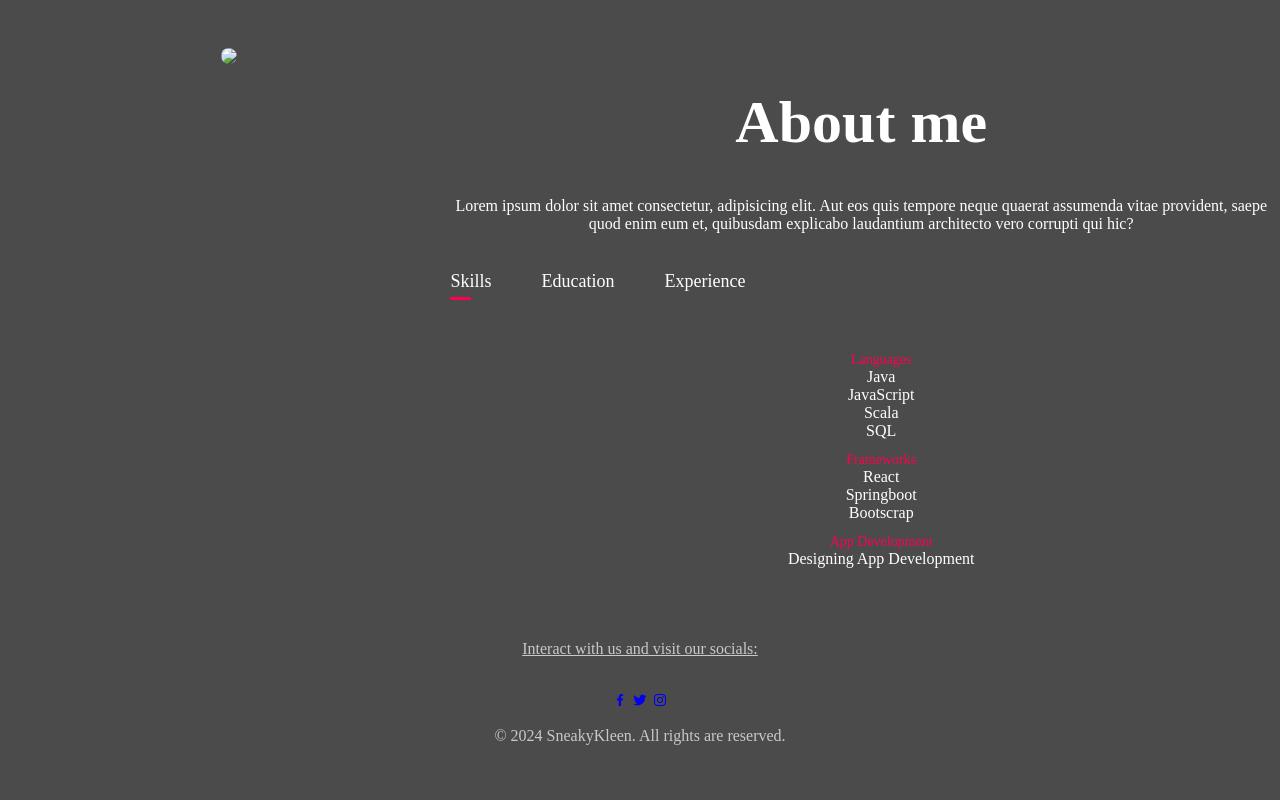
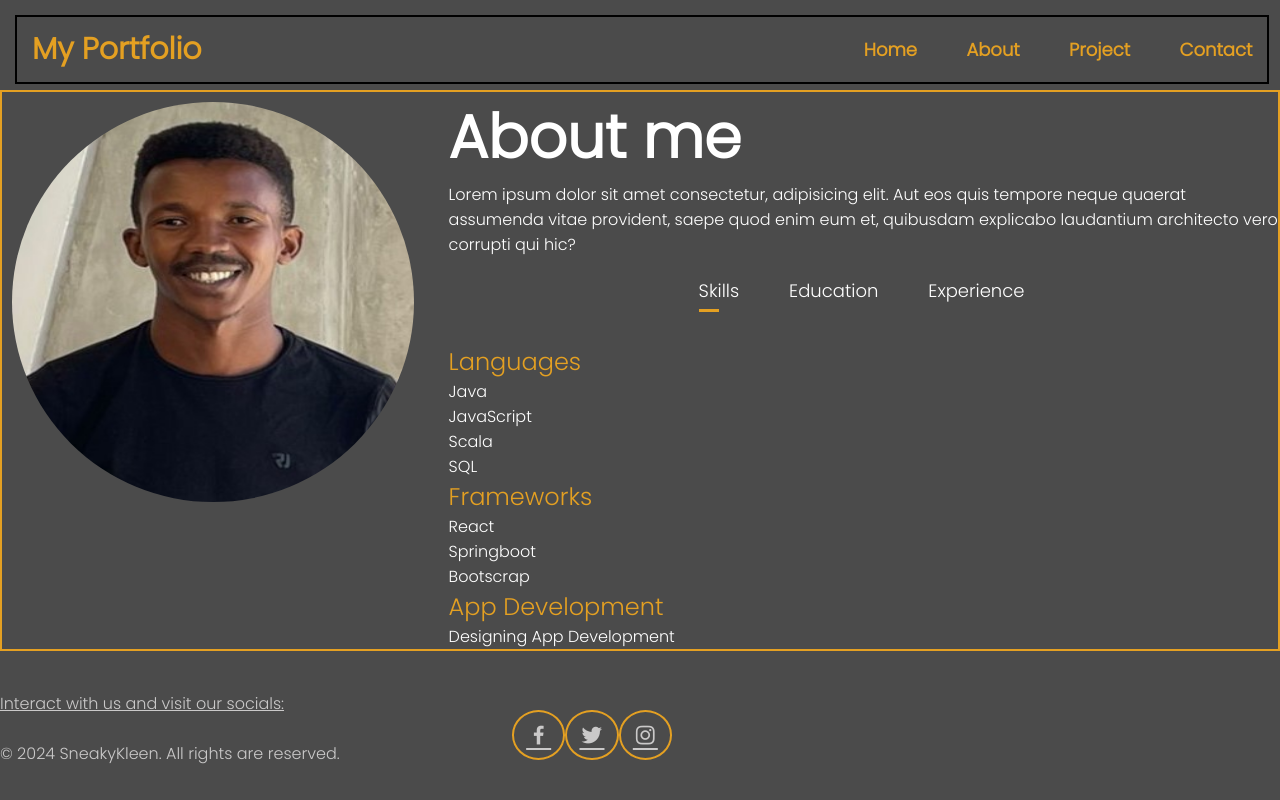
Before and after one commit to McengwaAyanda/Personal-website, a plain HTML site: page About.html in a window 1280 px wide. Drawn offline with nearby package versions, Linux system fonts and the light colour scheme.

Commit message:
about page added

```diff
--- a/About.html
+++ b/About.html
@@ -7,17 +7,29 @@
     <link href='https://unpkg.com/boxicons@2.1.4/css/boxicons.min.css' rel='stylesheet'>
     <title>About</title>
 </head>
-<body style="text-align: center;">
+<header class="header">
+    <div class="logo">
+        <h1>My Portfolio</h1>
+    </div>
+    <nav class="navbar">
+        <a href="Index.html">Home</a>
+        <a href="About.html">About</a>
+        <a href="Project.html">Project</a>
+        <a href="Contact.html">Contact</a>
+    </nav>
+</header>
+
+<body>
     <div id="about">
         <div class="container">
             <div class="row">
                 <div class="about-col-1">
-                    <img src="AboutMe.png"/>
+                    <img src="/Personal-website/IMG-20240305-WA0008.jpg" alt=""/>
                 </div>
                 <div class="about-col-2">
                     <h1 class="sub-title">About me</h1>
                     <p>Lorem ipsum dolor sit amet consectetur, adipisicing elit. Aut eos quis tempore neque quaerat assumenda vitae provident, saepe quod enim eum et, quibusdam explicabo laudantium architecto vero corrupti qui hic?</p>
-                    <div class="tab-titles">
+                    <div class="tab-titles" style="margin-left: 250px;">
                         <p class="tab-links active-link" onclick="opentab('skills')">Skills</p>
                         <p class="tab-links" onclick="opentab('education')">Education</p>
                         <p class="tab-links"  onclick="opentab('experience')">Experience</p>
@@ -31,8 +43,8 @@
                     </div>
                     <div class="tab-contents" id="education">
                         <ul>
-                            <li><span>2017</span><br>Qokolweni Senior Secondary School - Matric</li>
-                            <li><span>2018</span><br>Cape Peninsula University of Technology- <br>Higher Certificate in Information Technology</li>
+                            <li><span>Qokolweni Senior Secondary School</span><br> 2017- Matric</li>
+                            <li><span>Cape Peninsula University of Technology</span><br>2018- Higher Certificate in Information Technology</li>
                         </ul>
                 </div>
                     <div class="tab-contents" id="experience">
@@ -45,6 +57,20 @@
         </div>
     </div>
     </div>
+
+    <footer>
+        <p><u>Interact with us and visit our socials:</u></p>
+
+        <br>
+        <span class="home-sci">
+            <a href="https://www.facebook.com/login.php/"><i class='bx bxl-facebook'></i></a>
+            <a href="https://twitter.com/?lang=en-za"><i class='bx bxl-twitter'></i></a>
+            <a href="https://www.instagram.com/?hl=en"><i class='bx bxl-instagram'></i></a>
+        </span>
+        <p>
+            &copy; 2024 SneakyKleen. All rights are reserved.
+        </p>
+    </footer>
     <script>
         var tablinks = document.getElementsByClassName("tab-links");
         var tabcontents = document.getElementsByClassName("tab-contents");
@@ -59,19 +85,5 @@
             document.getElementById(tabname).classList.add("active-tab");
         }
     </script>
-
-    <footer>
-        <p><u>Interact with us and visit our socials:</u></p>
-
-        <br>
-        <span class="home-sci">
-            <a href="https://www.facebook.com/login.php/"><i class='bx bxl-facebook'></i></a>
-            <a href="https://twitter.com/?lang=en-za"><i class='bx bxl-twitter'></i></a>
-            <a href="https://www.instagram.com/?hl=en"><i class='bx bxl-instagram'></i></a>
-        </span>
-        <p>
-            &copy; 2024 SneakyKleen. All rights are reserved.
-        </p>
-    </footer>
 </body>
 </html>
--- a/CSS/about.css
+++ b/CSS/about.css
@@ -1,41 +1,70 @@
+@import url('https://fonts.googleapis.com/css2?family=Poppins:wght@300,400,500,600,700,800,900& display=swap');
+*{
+    margin: 0;
+    padding: 0;
+    box-sizing: border-box;
+    font-family: Poppins, sans-serif;
+}
 body {
-    text-align: center;
     background-color: #4b4b4b;
     color: #cac9c9;
 }
 
 .header {
-    background-color: #AA7D49; /* Copper */
-    padding: 20px;
-    margin-bottom: 20px;
+    position: fixed;
+    margin: 15px;
+    width: 98%;
+    padding: 10px 15px;
+    background: transparent;
+    display: flex;
+    justify-content: space-between;
+    align-items: center;
+    z-index:100;
+    border: 2px solid black;
 }
-
-nav a {
-    color: #FFD59D; /* Mustard */
+.logo{
+    color: #e4a022;
+    border-radius: 100%;
+    font-size: 15px;
     text-decoration: none;
-    margin: 0 10px;
+    font-weight: 600;
 }
-
-nav a:hover {
-    text-decoration: underline;
+.navbar a {
+    font-size: 18px;
+    color: #e4a022;
+    text-decoration: none;
+    font-weight: 600;
+    margin-left: 45px;
+    text-align: left;
 }
-
+.navbar a:hover,
+.navbar a.active{
+    background-color: #131212;
+    border-radius: 2px;
+    width: 100%;
+    height: 100%;
+}
 /*--------about------------*/
 #about{
     padding: 40px 0;
     color: #ffffff;
+
 }
 .row{
     display: flex;
+    margin-top: 50px;
     justify-content: space-between;
     flex-wrap: wrap;
+    border: 2px solid #e4a022;
 }
 .about-col-1{
     flex-basis: 35%;
 }
 .about-col-1 img{
-    width: 100%;
-    border-radius: 15px;
+    width: 90%;
+    height: 400px;
+    border-radius: 50%;
+    margin: 10px;
 }
 .about-col-2{
     flex-basis: 65%;
@@ -59,7 +88,7 @@ nav a:hover {
     content: '';
     width: 0;
     height: 3px;
-    background: #ff004f;
+    background: #e4a022;
     position: absolute;
     left: 0;
     bottom: -8px;
@@ -70,11 +99,12 @@ nav a:hover {
 }
 .tab-contents ul li{
     list-style: none;
-    margin: 10px 0;
+    margin-right: 5%;
 }
 .tab-contents ul li span{
-    color: #ff004f;
-    font-size: 14px;
+    color: #e4a022;
+    font-size: 24px;
+    margin-right: 0;
 }
 .tab-contents{
     display: none;
@@ -82,3 +112,47 @@ nav a:hover {
 .active-tab{
     display: block;
 }
+
+.home-sci{
+    position: absolute;
+    bottom: 40px;
+    width: 160px;
+    margin-left: 40%;
+    display: flex;
+    justify-content: space-between;
+    text-align: center;
+
+}
+.home-sci a{
+    position: relative;
+    display: inline-flex;
+    justify-content: center;
+    align-items: center;
+    width: 50%;
+    height: 50px;
+    background: transparent;
+    border: 2px solid #e4a022;
+    border-radius: 50%;
+    font-size: 25px;
+    color: var(--main-color);
+    z-index: 1;
+    overflow: hidden;
+    transition: .5s;
+}
+.home-sci a:hover{
+    color: var(--bg-color);
+}
+.home-sci a::before{
+    content: '';
+    position: absolute;
+    top: 0;
+    left:0;
+    width: 0;
+    height: 100%;
+    background: #131212;
+    z-index: -1;
+    transition: .4s;
+}
+.home-sci a:hover::before{
+    width: 100%;
+}
```
Also changed, not shown: Index.html (+1 -1 lines).
